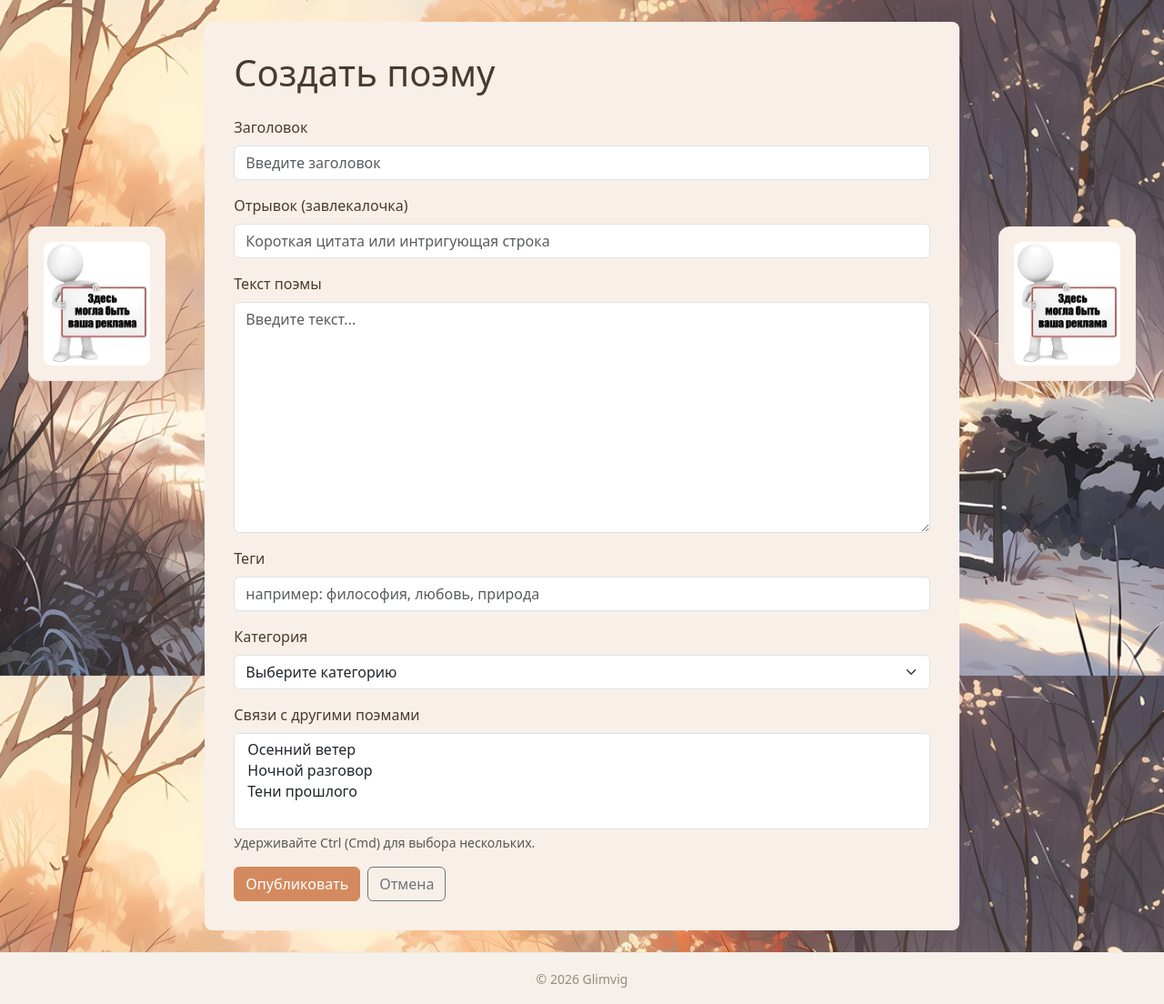
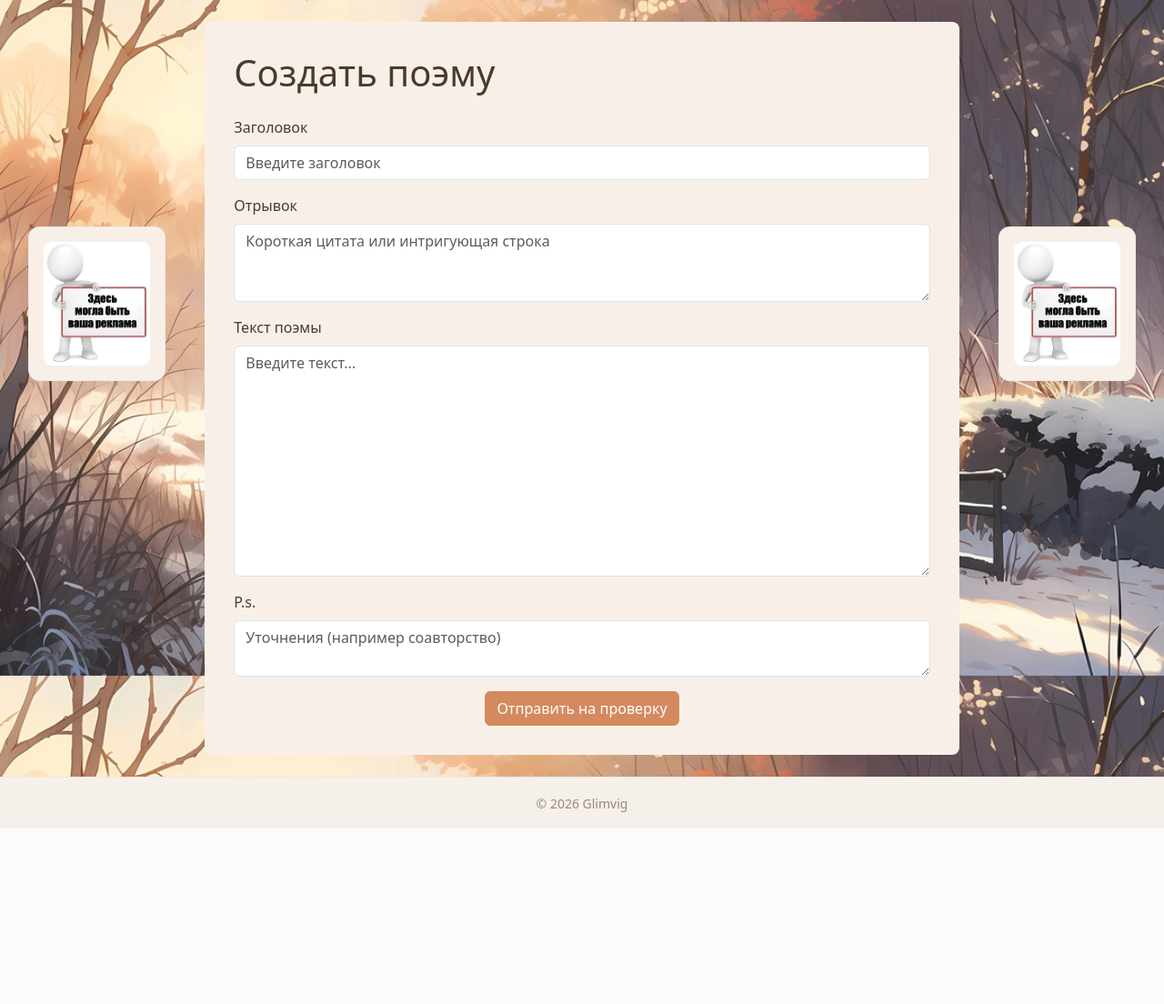
Before and after one commit to gogoska/glimvig, a Django app: page /poem_create in a window 1280 px wide. Shown: the part 57-1161 px from the top of the page at 91% size. After the commit the page ends 968 px from the top, so only its background shows below. Run offline with Django 5.2, Linux system fonts and the light colour scheme; the visitor is signed in with stand-in values (Sample User, id 1); some libraries are stand-ins or nearby versions.

Commit message:
feat(project): add new form for create poems

```diff
--- a/glimvig/poems/forms.py
+++ b/glimvig/poems/forms.py
@@ -1,7 +1,12 @@
 from django import forms
-from .models import Rating
+from .models import Rating, Poem
 
 class RatingForm(forms.ModelForm):
     class Meta:
         model = Rating
         fields = ['value',]
+
+class PoemForm(forms.ModelForm):
+    class Meta:
+        model = Poem
+        fields = ['title', 'text', 'teaser',]
--- a/glimvig/poems/templates/poems/poem_create.html
+++ b/glimvig/poems/templates/poems/poem_create.html
@@ -1,63 +1,64 @@
 {% extends 'poems/base_content.html' %}
 {% load static %}
 
-{% block title %}Создать поэму — Glimvig{% endblock %}
+{% block title %}Создание поэмы — Glimvig{% endblock %}
 
 {% block main_content %}
+
     <h1 class="mb-4">Создать поэму</h1>
 
-    <form>
-        {# Заголовок #}
+    {% if poem_create_form.errors %}
+        <div class="alert alert-danger">
+            Пожалуйста, заполните все необходимые поля.
+        </div>
+    {% endif %}
+
+    <form method="post">
+        {% csrf_token %}
         <div class="mb-3">
-            <label for="title" class="form-label">Заголовок</label>
-            <input type="text" class="form-control" id="title" placeholder="Введите заголовок">
+            <label for="title" class="form-label ">Заголовок</label>
+            <input
+                type="text"
+                class="form-control {% if poem_create_form.title.errors %}is-invalid{% endif %}"
+                id="title"
+                name="title"
+                placeholder="Введите заголовок"
+                value="{{ poem_create_form.title.value|default:'' }}">
         </div>
 
-        {# Отрывок (teaser) #}
         <div class="mb-3">
-            <label for="teaser" class="form-label">Отрывок (завлекалочка)</label>
-            <input type="text" class="form-control" id="teaser" placeholder="Короткая цитата или интригующая строка">
+            <label for="teaser" class="form-label">Отрывок</label>
+            <textarea
+                class="form-control {% if poem_create_form.teaser.errors %}is-invalid{% endif %}"
+                id="teaser"
+                name="teaser"
+                rows="3"
+                placeholder="Короткая цитата или интригующая строка">{{ poem_create_form.teaser.value|default:'' }}</textarea>
         </div>
 
-        {# Полный текст #}
         <div class="mb-3">
             <label for="content" class="form-label">Текст поэмы</label>
-            <textarea class="form-control" id="content" rows="10" placeholder="Введите текст..."></textarea>
+            <textarea
+                class="form-control {% if poem_create_form.text.errors %}is-invalid{% endif %}"
+                id="content"
+                name="text"
+                rows="10"
+                placeholder="Введите текст...">{{ poem_create_form.text.value|default:'' }}</textarea>
         </div>
 
-        {# Теги #}
         <div class="mb-3">
-            <label for="tags" class="form-label">Теги</label>
-            <input type="text" class="form-control" id="tags" placeholder="например: философия, любовь, природа">
+            <label for="postscript" class="form-label">P.s.</label>
+            <textarea
+                class="form-control"
+                id="postscript"
+                name="postscript"
+                rows="2"
+                placeholder="Уточнения (например соавторство)">{{ postscript_value|default:'' }}</textarea>
         </div>
 
-        {# Категория #}
-        <div class="mb-3">
-            <label for="category" class="form-label">Категория</label>
-            <select class="form-select" id="category">
-                <option selected>Выберите категорию</option>
-                <option value="1">Философия</option>
-                <option value="2">Любовь</option>
-                <option value="3">Фантастика</option>
-                <option value="4">Природа</option>
-            </select>
-        </div>
-
-        {# Связи с другими поэмами #}
-        <div class="mb-3">
-            <label for="connections" class="form-label">Связи с другими поэмами</label>
-            <select class="form-select" id="connections" multiple>
-                <option value="1">Осенний ветер</option>
-                <option value="2">Ночной разговор</option>
-                <option value="3">Тени прошлого</option>
-            </select>
-            <div class="form-text">Удерживайте Ctrl (Cmd) для выбора нескольких.</div>
-        </div>
-
-        {# Кнопки #}
-        <div class="d-flex gap-2">
-            <button type="submit" class="btn btn-primary">Опубликовать</button>
-            <a href="" class="btn btn-outline-secondary">Отмена</a>
+        <div class="d-flex justify-content-center gap-2">
+            <button type="submit" class="btn btn-primary">Отправить на проверку</button>
         </div>
     </form>
+
 {% endblock %}
--- a/glimvig/poems/views.py
+++ b/glimvig/poems/views.py
@@ -1,4 +1,4 @@
-from django.shortcuts import render, get_object_or_404
+from django.shortcuts import render, get_object_or_404, redirect
 from django.template.loader import render_to_string
 from django.http import HttpResponseNotAllowed, HttpResponseBadRequest, HttpResponse, Http404
 from django_htmx.http import HttpResponseClientRedirect
@@ -6,7 +6,9 @@ from django.urls import reverse
 from django.db.models import Count, OuterRef, Exists, Prefetch, Value, BooleanField, Subquery, IntegerField
 from django.contrib.auth import get_user_model
 from .models import Poem, FavoritePoem, Rating
-from .forms import RatingForm
+from .forms import RatingForm, PoemForm
+from django.conf import settings
+from django.core.mail import send_mail
 
 User = get_user_model()
 
@@ -160,11 +162,58 @@ def poem_detail(request, poem_slug):
 
     return render(request, 'poems/poem_detail.html', context)
 
+def poem_create(request):
+    if not request.user.is_authenticated:
+        return redirect('users:login')
+
+    # Сохранение данных в сэссии?
+
+    if request.method == 'GET':
+        poem_create_form = PoemForm()
+
+        context = {
+            'poem_create_form': poem_create_form,
+        }
+
+        return render(request, 'poems/poem_create.html', context)
+    elif request.method == 'POST':
+        poem_create_form = PoemForm(request.POST)
+
+        if poem_create_form.is_valid():
+            title = poem_create_form.cleaned_data['title']
+            teaser = poem_create_form.cleaned_data['teaser']
+            text = poem_create_form.cleaned_data['text']
+            postscript = request.POST.get('postscript', '')
+
+            subject = f'Поэма на проверку "{title}" (Отправитель: {request.user.username})'
+            message = f'''
+                Заголовок: {title}
+                Отрывок: {teaser}
+                Текст: {text}
+                P.s.: {postscript}
+                Автор: {request.user.username} ({request.user.email})
+            '''
+
+            try:
+                send_mail(subject, message, settings.EMAIL_HOST_USER, [settings.EMAIL_HOST_USER,])
+            except Exception as e:
+                return HttpResponseBadRequest(f'При отправке сообщения что-то пошло не так...')
+
+            return redirect('poems:home')
+        else:
+            postscript_value = postscript = request.POST.get('postscript', '')
+
+            context = {
+                'poem_create_form': poem_create_form,
+                'postscript_value': postscript_value,
+            }
+
+            return render(request, 'poems/poem_create.html', context)
+    else:
+        return HttpResponseNotAllowed(['GET', 'POST'])
+
 def about(request):
     return render(request, 'poems/about.html')
-
-def poem_create(request):
-    return render(request, 'poems/poem_create.html')
 
 def poem_edit(request):
     return render(request, 'poems/poem_edit.html')
```
